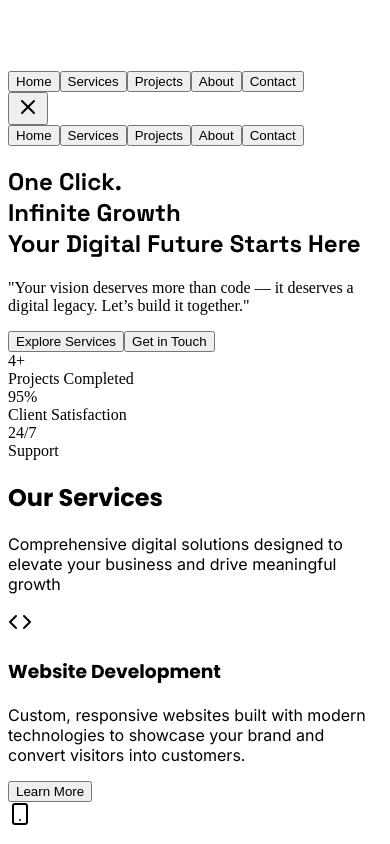
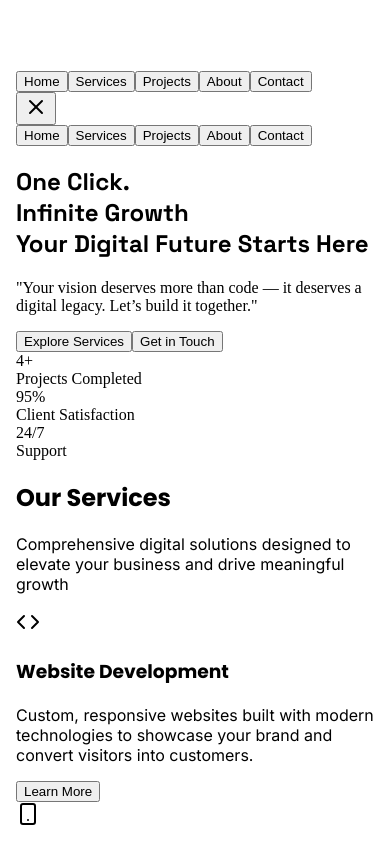
Before and after one commit to MrNaveen669/webaksh, a React (Vite) app in the folder client/: page / in a window 390 px wide. Both pictures are taken after a click on the button "Toggle mobile menu". Shown: the top 844 px of the page. Built offline with nearby package versions, Linux system fonts and the light colour scheme.

Commit message:
responsive issue solve

```diff
--- a/client/index.html
+++ b/client/index.html
@@ -6,29 +6,53 @@
     <meta name="viewport" content="width=device-width, initial-scale=1.0, maximum-scale=1" />
 
     <!-- ✅ SEO Meta Tags -->
-    <title>WebAksh | Raipur CG</title>
-    <meta name="description" content="WebAksh is a full-service IT company based in Raipur, Chhattisgarh. We offer web development, app development, cybersecurity, and digital marketing services." />
-    <meta name="keywords" content="WebAksh, IT Company Raipur, Web Development, Cybersecurity, App Development, Digital Marketing, Chhattisgarh Tech Company" />
+    <title>Top Software & IT Company in Raipur | WebAksh</title>
+    <meta name="description" content="WebAksh is a leading software and IT company in Raipur, Chhattisgarh. We provide web development, mobile apps, cybersecurity, and digital marketing services." />
+    <meta name="keywords" content="WebAksh, Software Company Raipur, IT Company Chhattisgarh, Web Development Raipur, App Development Raipur, Digital Marketing Raipur" />
     <meta name="author" content="WebAksh Team" />
 
     <!-- ✅ Open Graph Meta -->
-    <meta property="og:title" content="WebAksh | Raipur CG" />
-    <meta property="og:description" content="Explore cutting-edge IT solutions from Raipur's leading tech company, WebAksh." />
-    <meta property="og:image" content="/webaksh.png" />
+    <meta property="og:title" content="Top Software & IT Company in Raipur | WebAksh" />
+    <meta property="og:description" content="Explore top-tier software, IT, and digital solutions with WebAksh in Raipur." />
+    <meta property="og:image" content="https://webaksh.in/webaksh.png" />
     <meta property="og:url" content="https://webaksh.in" />
     <meta property="og:type" content="website" />
 
     <!-- ✅ Twitter Card -->
     <meta name="twitter:card" content="summary_large_image" />
-    <meta name="twitter:title" content="WebAksh | Raipur CG" />
-    <meta name="twitter:description" content="We deliver websites, apps, cybersecurity & digital marketing services in Raipur, CG." />
-    <meta name="twitter:image" content="/webaksh.png" />
+    <meta name="twitter:title" content="WebAksh - Software Company Raipur" />
+    <meta name="twitter:description" content="Software, app, and digital solutions from Raipur's trusted IT company." />
+    <meta name="twitter:image" content="https://webaksh.in/webaksh.png" />
+
+    <!-- ✅ Canonical URL -->
+    <link rel="canonical" href="https://webaksh.in/" />
 
     <!-- ✅ Favicon -->
     <link rel="icon" type="image/png" href="/webaksh.png" />
+    <meta name="theme-color" content="#0f172a" />
 
-    <!-- Optional: Theme Color -->
-    <meta name="theme-color" content="#0f172a" />
+    <!-- ✅ Structured Data for Local Business -->
+    <script type="application/ld+json">
+    {
+      "@context": "https://schema.org",
+      "@type": "LocalBusiness",
+      "name": "WebAksh",
+      "image": "https://webaksh.in/webaksh.png",
+      "address": {
+        "@type": "PostalAddress",
+        "addressLocality": "Raipur",
+        "addressRegion": "Chhattisgarh",
+        "postalCode": "492001",
+        "addressCountry": "IN"
+      },
+      "url": "https://webaksh.in",
+      "telephone": "+91-XXXXXXXXXX",
+      "sameAs": [
+        "https://www.facebook.com/webaksh",
+        "https://www.instagram.com/webaksh"
+      ]
+    }
+    </script>
   </head>
 
   <body>
--- a/client/src/components/navigation.tsx
+++ b/client/src/components/navigation.tsx
@@ -40,11 +40,11 @@ export default function Navigation() {
         isScrolled ? "bg-white/90 backdrop-blur-lg border-b border-white/20" : "bg-white/10 backdrop-blur-lg border-b border-white/20"
       }`}
     >
-      <div className="max-w-7xl mx-auto px-4 sm:px-6 lg:px-8">
-        <div className="flex justify-between items-center py-4">
+      <div className="w-full mx-auto px-4 sm:px-6 lg:px-8 max-w-7xl">
+        <div className="flex justify-between items-center py-4 w-full">
           <motion.div
             whileHover={{ scale: 1.05 }}
-            className="flex items-center cursor-pointer"
+            className="flex items-center cursor-pointer flex-shrink-0"
             onClick={() => scrollToSection("home")}
           >
             <h1 className="text-2xl font-space font-bold gradient-text">
@@ -52,6 +52,7 @@ export default function Navigation() {
             </h1>
           </motion.div>
 
+          {/* Desktop Menu */}
           <div className="hidden md:flex items-center space-x-8">
             {navItems.map((item) => (
               <motion.button
@@ -66,16 +67,20 @@ export default function Navigation() {
             ))}
           </div>
 
+          {/* Mobile Menu Toggle */}
+          <div className="md:hidden flex-shrink-0">
             <button
-            className="md:hidden p-2 rounded-lg bg-white/20 backdrop-blur-sm"
+              className="p-2 rounded-lg bg-white/20 backdrop-blur-sm hover:bg-white/30 transition-colors duration-200"
               onClick={() => setIsMobileMenuOpen(!isMobileMenuOpen)}
+              aria-label="Toggle mobile menu"
             >
               {isMobileMenuOpen ? (
-              <X className="w-6 h-6" />
+                <X className="w-6 h-6 text-gray-700" />
               ) : (
-              <Menu className="w-6 h-6" />
+                <Menu className="w-6 h-6 text-gray-700" />
               )}
             </button>
+          </div>
         </div>
       </div>
 
@@ -85,14 +90,15 @@ export default function Navigation() {
           initial={{ opacity: 0, y: -20 }}
           animate={{ opacity: 1, y: 0 }}
           exit={{ opacity: 0, y: -20 }}
+          transition={{ duration: 0.3 }}
           className="md:hidden bg-white/95 backdrop-blur-lg border-t border-white/20"
         >
-          <div className="px-4 py-6 space-y-4">
+          <div className="px-4 py-6 space-y-4 max-w-7xl mx-auto">
             {navItems.map((item) => (
               <button
                 key={item.href}
                 onClick={() => scrollToSection(item.href)}
-                className="block w-full text-left text-gray-700 hover:text-indigo-600 transition-colors duration-300 font-medium py-2"
+                className="block w-full text-left text-gray-700 hover:text-indigo-600 transition-colors duration-300 font-medium py-2 px-2 rounded-lg hover:bg-white/20"
               >
                 {item.label}
               </button>
--- a/client/src/index.css
+++ b/client/src/index.css
@@ -53,15 +53,32 @@
 @layer base {
   * {
     @apply border-border;
+    box-sizing: border-box;
+  }
+
+  html {
+    scroll-behavior: smooth;
+    width: 100%;
+    max-width: 100%;
+    overflow-x: hidden;
   }
 
   body {
     @apply font-inter antialiased bg-background text-foreground;
     overflow-x: hidden;
+    width: 100%;
+    max-width: 100%;
+    margin: 0;
+    padding: 0;
+    box-sizing: border-box;
   }
 
-  html {
-    scroll-behavior: smooth;
+  /* Fix for mobile viewport issues */
+  #root {
+    width: 100%;
+    max-width: 100%;
+    overflow-x: hidden;
+    box-sizing: border-box;
   }
 }
 
@@ -130,6 +147,31 @@
 
   .card-shadow-hover {
     box-shadow: 0 25px 50px -12px rgba(0, 0, 0, 0.25);
+  }
+
+  /* Mobile-first responsive utilities */
+  .mobile-container {
+    width: 100%;
+    max-width: 100%;
+    margin: 0 auto;
+    padding-left: 1rem;
+    padding-right: 1rem;
+    box-sizing: border-box;
+  }
+
+  @media (min-width: 640px) {
+    .mobile-container {
+      padding-left: 1.5rem;
+      padding-right: 1.5rem;
+    }
+  }
+
+  @media (min-width: 1024px) {
+    .mobile-container {
+      padding-left: 2rem;
+      padding-right: 2rem;
+      max-width: 80rem;
+    }
   }
 }
 
@@ -208,3 +250,29 @@
 ::-webkit-scrollbar-thumb:hover {
   background: linear-gradient(135deg, theme('colors.indigo.600'), theme('colors.purple.600'));
 }
+
+/* Additional mobile fixes */
+@media (max-width: 767px) {
+  .container, .max-w-7xl, .max-w-6xl, .max-w-5xl, .max-w-4xl {
+    max-width: 100% !important;
+    margin-left: auto !important;
+    margin-right: auto !important;
+    padding-left: 1rem !important;
+    padding-right: 1rem !important;
+  }
+
+  /* Prevent horizontal scroll on mobile */
+  body, html, #root {
+    overflow-x: hidden !important;
+    width: 100% !important;
+    max-width: 100% !important;
+  }
+
+  /* Navigation specific mobile fixes */
+  nav {
+    width: 100% !important;
+    max-width: 100% !important;
+    left: 0 !important;
+    right: 0 !important;
+  }
+}
```
Also changed, not shown: 2 other files (tests, documents, lock files or other folders). Lines whose indentation alone changed are shown as unchanged.
